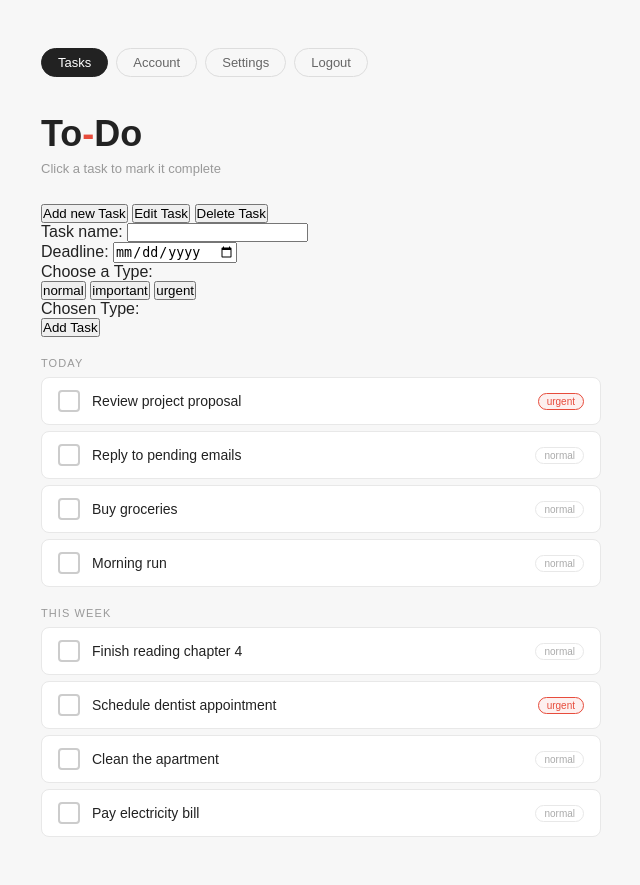
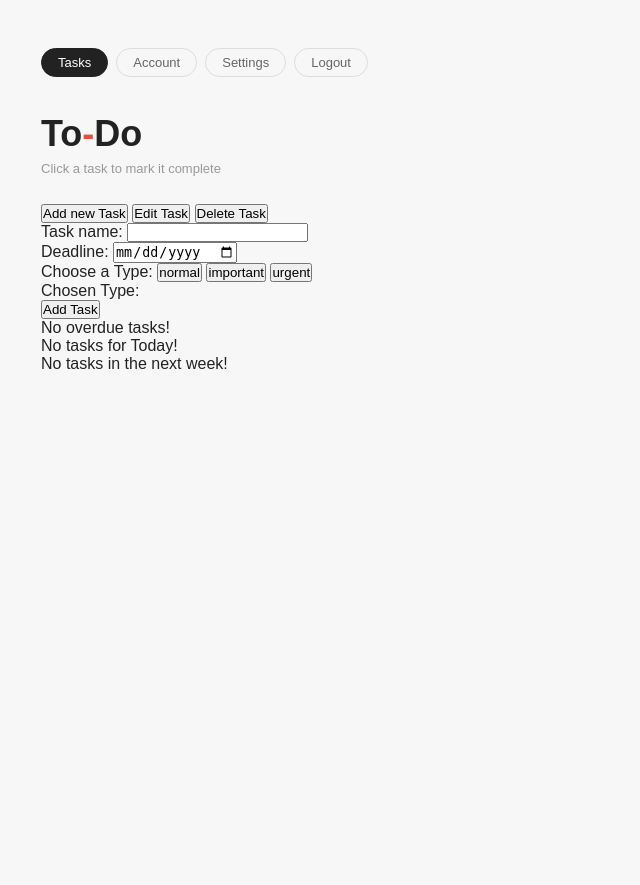
Before and after one commit to anthony03-tech/Web_Technologies_Basics-Hand_in-4, a Flask app: page /to-do-list in a window 1280 px wide. Shown: the whole page, without its empty margins (319-959 px from the left). After the commit the page ends 369 px from the top, so only its background shows below. Run offline with Flask 3, Linux system fonts and the light colour scheme; data that the repository does not hold is empty; some libraries are stand-ins or nearby versions.

Commit message:
upadated users taks display

```diff
--- a/templates/to-do-list.html
+++ b/templates/to-do-list.html
@@ -31,11 +31,10 @@
       <input type="date" name="taskDate" id="id_date">
       <br>
       <label>Choose a Type:</label>
+      <button onclick="getNormal('normal')" type="button">normal</button>
+      <button onclick="getImportant('important')" type="button">important</button>
+      <button onclick="getUrgent('urgent')" type="button">urgent</button>
     </form>
-
-    <button onclick="getNormal('normal')">normal</button>
-    <button onclick="getImportant('important')">important</button>
-    <button onclick="getUrgent('urgent')">urgent</button>
 
     <form action="#" method="POST">
       <input type="hidden" name="typeNormal" id="id_normal">
@@ -53,47 +52,53 @@
 
     <button onclick="saveTask()">Add Task</button>
 
-    <p class="section-label">Today</p>
+    <!-- Overdue Tasks -->
+    {% if tasks_overdue %}
     <ul class="todo-list">
+      <p class="section-label">Overdue</p>
+      {% for task in tasks_overdue %}
       <li class="todo-item">
-        <input type="checkbox" id="item1">
-        <label for="item1">Review project proposal
-          <span class="badge urgent">urgent</span></label>
+        <input type="checkbox" id="overdueItem{{ loop.index }}">
+        <label for="overdueItem{{ loop.index }}">{{ task.taskName }}
+          <span class="badge urgent">{{ task.taskType }}</span></label>
       </li>
+      {% endfor %}
+    </ul>
+    {% else %}
+    <p>No overdue tasks!</p>
+    {% endif %}
+
+    <!-- Today Tasks -->
+    {% if tasks_today %}
+    <ul class="todo-list">
+      <p class="section-label">Today</p>
+      {% for task in tasks_today %}
       <li class="todo-item">
-        <input type="checkbox" id="item2">
-        <label for="item2">Reply to pending emails <span class="badge">normal</span></label>
+        <input type="checkbox" id="todayItem{{ loop.index }}">
+        <label for="todayItem{{ loop.index }}"> {{ task.taskName }}
+          <span class="badge">{{ task.taskType }}</span></label>
       </li>
+      {% endfor %}
+    </ul>
+    {% else %}
+    <p>No tasks for Today!</p>
+    {% endif %}
+
+    <!-- Overdue Tasks -->
+    {% if tasks_week %}
+    <ul class="todo-list">
+      <p class="section-label">Week</p>
+      {% for task in tasks_week %}
       <li class="todo-item">
-        <input type="checkbox" id="item3">
-        <label for="item3">Buy groceries <span class="badge">normal</span></label>
+        <input type="checkbox" id="weekItem{{ loop.index }}">
+        <label for="weekItem{{ loop.index }}"> {{task.taskName }}
+          <span class="badge">{{ task.taskType }}</span></label>
       </li>
-      <li class="todo-item">
-        <input type="checkbox" id="item4">
-        <label for="item4">Morning run <span class="badge">normal</span></label>
-      </li>
+      {% endfor %}
     </ul>
-
-    <p class="section-label">This week</p>
-    <ul class="todo-list">
-      <li class="todo-item">
-        <input type="checkbox" id="item5">
-        <label for="item5">Finish reading chapter 4 <span class="badge">normal</span></label>
-      </li>
-      <li class="todo-item">
-        <input type="checkbox" id="item6">
-        <label for="item6">Schedule dentist appointment
-          <span class="badge urgent">urgent</span></label>
-      </li>
-      <li class="todo-item">
-        <input type="checkbox" id="item7">
-        <label for="item7">Clean the apartment <span class="badge">normal</span></label>
-      </li>
-      <li class="todo-item">
-        <input type="checkbox" id="item8">
-        <label for="item8">Pay electricity bill <span class="badge">normal</span></label>
-      </li>
-    </ul>
+    {% else %}
+    <p>No tasks in the next week!</p>
+    {% endif %}
   </div>
   <script>
     function addTask() {}
```
